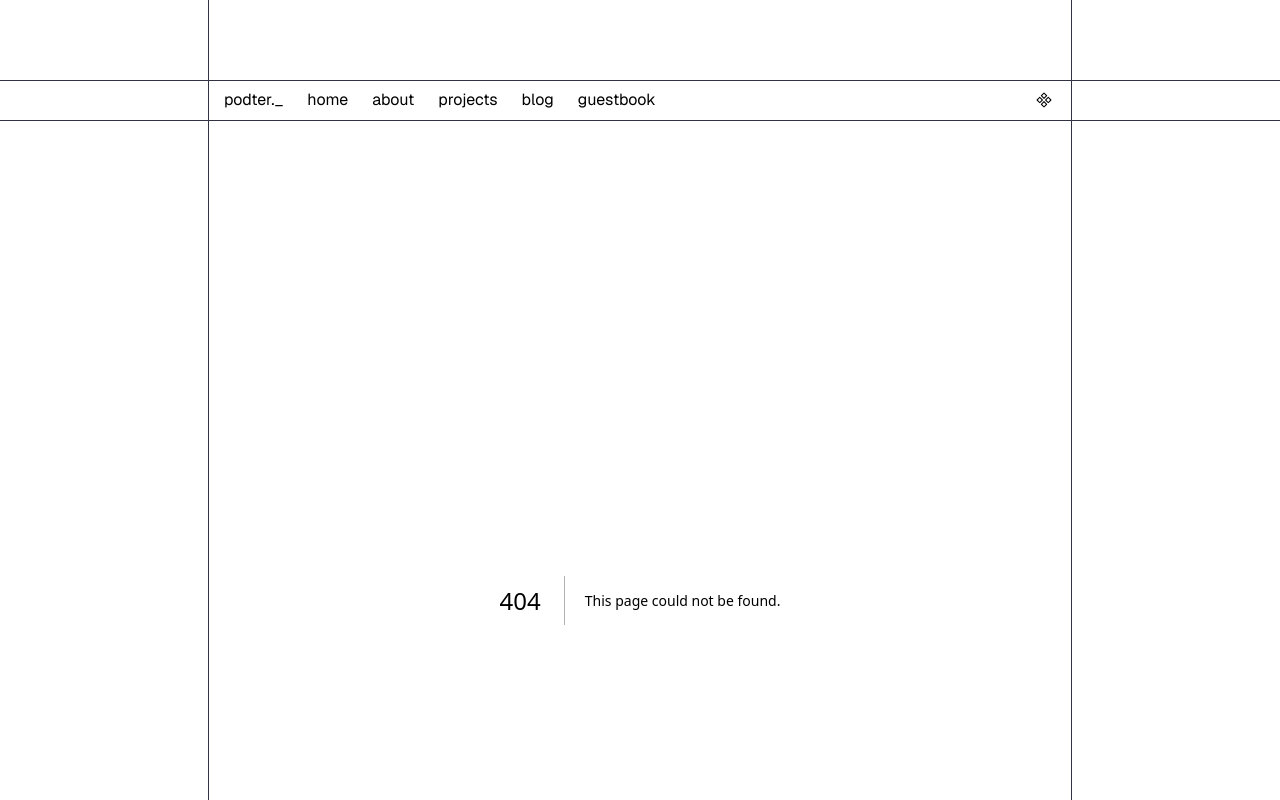
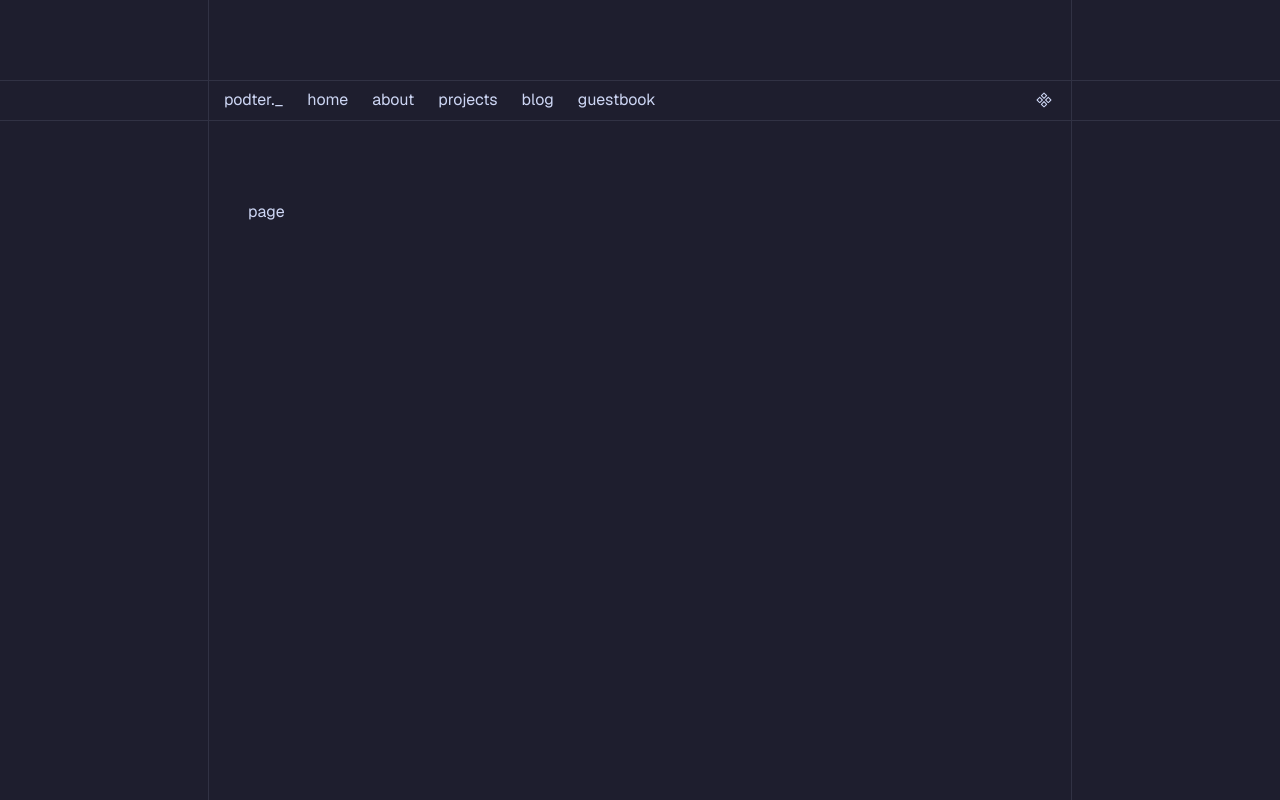
Before and after one commit to Podter/podter-website-old, a Next.js app: page /1 in a window 1280 px wide. Before the commit this address had no page. Shown: the top 800 px of the page. Built offline with nearby package versions, Linux system fonts and the light colour scheme.

Commit message:
Create page.tsx

```diff
--- /dev/null
+++ b/app/[path]/page.tsx
@@ -0,0 +1,11 @@
+import { pages } from "~/constants/pages";
+
+export function generateStaticParams() {
+  return Object.entries(pages).map(([name]) => ({
+    path: name,
+  }));
+}
+
+export default function Page() {
+  return <div>page</div>;
+}
```
